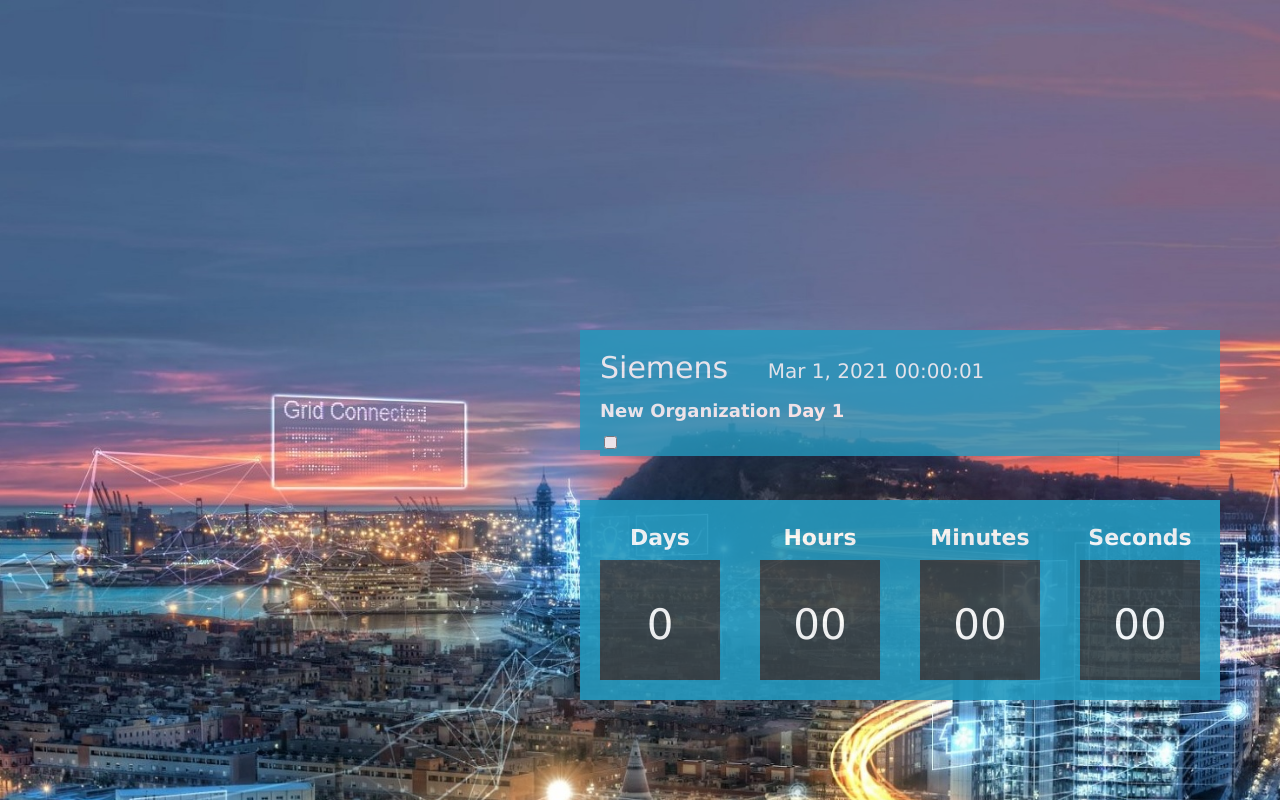
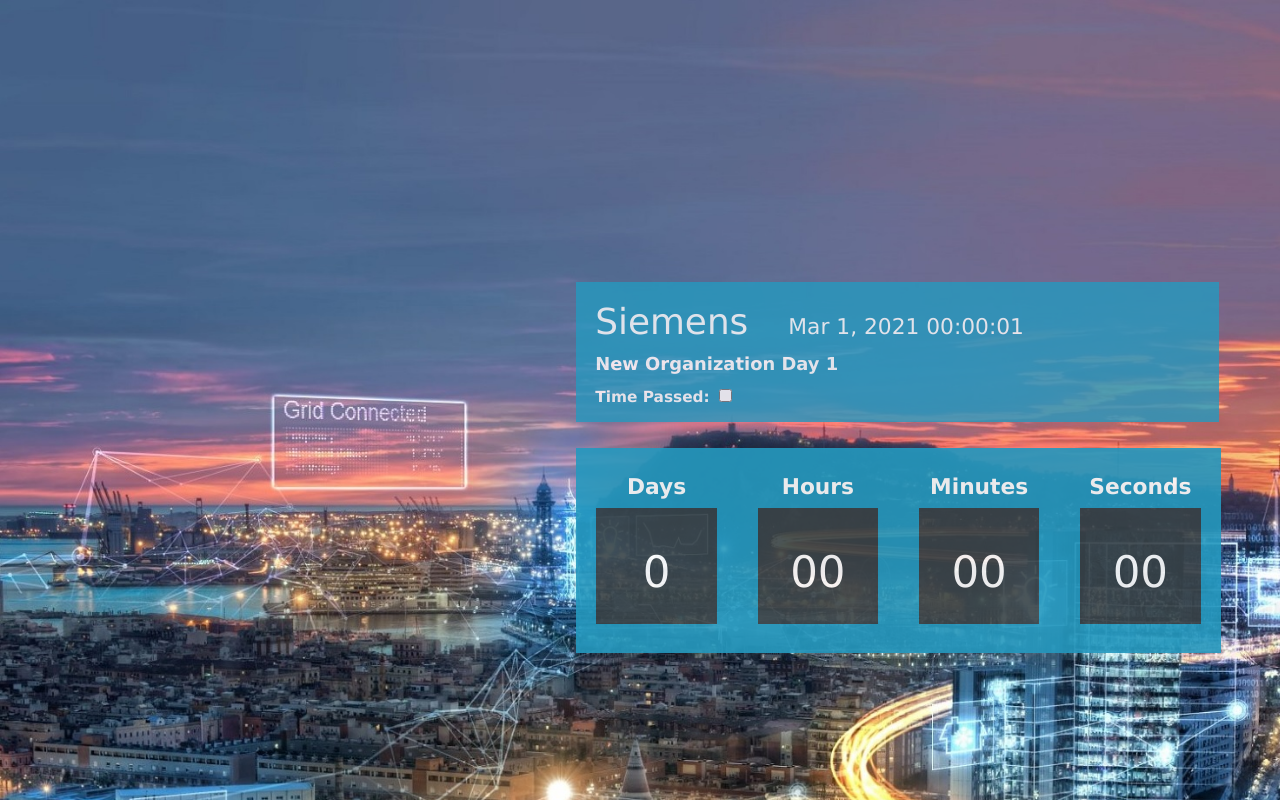
Before and after one commit to Hafsahabib76/CountDown-Web, a plain HTML site: page index.html in a window 1280 px wide. Drawn offline with Linux system fonts and the light colour scheme.

Commit message:
Final Commit

```diff
--- a/css/style.css
+++ b/css/style.css
@@ -5,31 +5,28 @@
     background-repeat: no-repeat;
     background-size: 130%;
     font-family:  'Lucida Sans', 'Lucida Sans Regular', 'Lucida Grande', 'Lucida Sans Unicode', Geneva, Verdana, sans-serif;
-    font-weight: 100;
 }
 
 /*Styling CountDown Div Box*/
  #CountDownDiv{
-    width: 600px;
-    height: 200px;
+    width: 45vw;
+    height: 16vw;
     background-color: #2599BF;
     color: #ffffff;
     display: inline-flex;
-    font-weight: 100;
     text-align: center;
-    font-size: 30px;
     position:absolute;
-    bottom:0;
+    top:0;
     right:0;
     opacity: 0.9;
     align-content: center;
-    margin-bottom: 100px;
-    margin-right: 100px;
+    margin-top: 35vw;
+    margin-right: 10vw;
     box-sizing: border-box;
 }
 /*Styling the inner content of CountDown Div*/
 #CountDownDiv > div{
-    padding: 20px;
+    padding: 1.6vw;
     background: #2599BF;
     display: inline-block;
     margin: 0 auto;
@@ -38,42 +35,42 @@
 
 /*Styling the span (timer) of CountDown Div*/
 #CountDownDiv div > span{
-    width: 120px;
-    height: 80px;
+    width: 9.4vw;
+    height: 6vw;
     background: #394348;
     display: inline-block;
     margin: 0 auto;
-    font-size: 42px;
+    font-size: 3.4vw;
     font-weight: 500;
-    padding-top: 40px;
+    padding-top: 3.1vw;
 }
 
 /*Styling the labels of the Timer*/
 .mediumText{
-    padding-top: 5px;
-    font-size: 22px;
+    padding-top: 0.4vw;
+    font-size: 1.7vw;
     font-weight: bold;
-    margin-bottom: 10px;
+    margin-bottom: 0.7vw;
 }
 
 /*Styling the Event Detail Box */
  .EventDiv{
-    width: 640px;
-    height: 120px;
+    width: 50.2vw;
+    height: 11vw;
     background-color: #2599BF;
     margin: 0;
     color: #ffffff;
     font-weight: 100;
     text-align: left;
-    font-size: 30px;
+    font-size: 2.3vw;
     position:absolute;
-    bottom:0;
-    margin-bottom: 350px;
-    margin-right: 60px;
+    top:0;
+    margin-top: 22vw;
+    margin-right: 4.8vw;
     opacity: 0.8;
     right: 0;
     box-sizing: border-box;
-    padding:20px 20px 30px 20px;
+    padding:1.5vw 1.5vw 2.4vw 1.5vw;
  }
 
  /*Styling the inner content of EventDiv */
@@ -81,19 +78,25 @@
     background: #2599BF;
 }
 .eventTitle{
-    font-size: 30px;
+    font-size: 2.8vw;
     display: inline;
 }
 
 .eventDate{
-    font-size: 20px;
-    padding-left: 30px;
+    font-size: 1.7vw;
+    padding-left: 2.4vw;
     display: inline;
 }
 
 .eventSubtitle{
-    font-size: 18px;
+    font-size: 1.4vw;
     font-weight: bold;
     display: block;
-    padding-top: 15px;
+    padding-top: 0.9vw;
 }
+.eventTimePassed{
+    font-size: 1.2vw;
+    font-weight: bold;
+    display:none;
+    padding-top: 0.9vw;
+}
--- a/js/main.js
+++ b/js/main.js
@@ -1,16 +1,15 @@
 var eventDate = "Mar 1, 2021 00:00:01";
 var eventTitle = "Siemens";
 var eventSubtitle = "New Organization Day 1";
+var TimePassedLabel = "Time Passed: "
 var showDate = true;
 
 document.getElementById("eventTitle").innerHTML = eventTitle;
 
 if (showDate == true){
     document.getElementById("eventDate").innerHTML = eventDate;
-    document.getElementById("eventSubtitle").innerHTML = eventSubtitle;
-} else {
-    document.getElementById("eventSubtitle").innerHTML = eventSubtitle;
 }
+document.getElementById("eventSubtitle").innerHTML = eventSubtitle;
 
 var eventDateTime = new Date(eventDate).getTime();
 
@@ -31,17 +30,45 @@
         var seconds = Math.floor((RemainingDateTime % (1000 * 60)) / 1000);
 
         //Displaying the Result
-        document.getElementById("day").innerHTML =days ;
-        document.getElementById("hour").innerHTML =hours;
-        document.getElementById("minute").innerHTML = minutes;
-        document.getElementById("second").innerHTML =seconds;
+        document.getElementById("day").innerHTML = days ;
+        document.getElementById("hour").innerHTML = ('0' + hours).slice(-2);
+        document.getElementById("minute").innerHTML = ('0' + minutes).slice(-2);
+        document.getElementById("second").innerHTML = ('0' + seconds).slice(-2);
 
         //If CountDown is Over. Set the null values.
         if (RemainingDateTime < 0) {
-                clearInterval(x);
-                document.getElementById("day").innerHTML ='0';
-                document.getElementById("hour").innerHTML ='00';
-                document.getElementById("minute").innerHTML ='00' ;
-                document.getElementById("second").innerHTML = '00'; }
+
+            //display Time Passed div when countdown is over
+            var d = document.getElementById("eventTimePassed");
+            document.getElementById("TimePassedLabel").innerHTML = TimePassedLabel;
+            d.style.display = "block";
+
+            //setting the values to Zero (0)
+            document.getElementById("day").innerHTML ='0';
+            document.getElementById("hour").innerHTML ='00';
+            document.getElementById("minute").innerHTML ='00' ;
+            document.getElementById("second").innerHTML = '00';
+
+            //function to show the time passed values in counter
+            var checkBox = document.getElementById("checkTimePassed");
+            if (checkBox.checked == true){
+
+                    //calculating passed time
+                    var PassedDateTime = CurrentDateTime - eventDateTime;
+
+                    //Calculation for Days, Hours, Minutes, Seconds
+                    var days = Math.floor(PassedDateTime / (1000 * 60 * 60 * 24));
+                    var hours = Math.floor((PassedDateTime %(1000 * 60 * 60 * 24))/(1000 * 60 * 60));
+                    var minutes = Math.floor((PassedDateTime % (1000 * 60 * 60)) / (1000 * 60));
+                    var seconds = Math.floor((PassedDateTime % (1000 * 60)) / 1000);
+
+                    //Displaying the Result
+                    document.getElementById("day").innerHTML = days ;
+                    document.getElementById("hour").innerHTML = ('0' + hours).slice(-2);
+                    document.getElementById("minute").innerHTML = ('0' + minutes).slice(-2);
+                    document.getElementById("second").innerHTML = ('0' + seconds).slice(-2);
+            }
+        }
+
     }, 1000
 );
```
